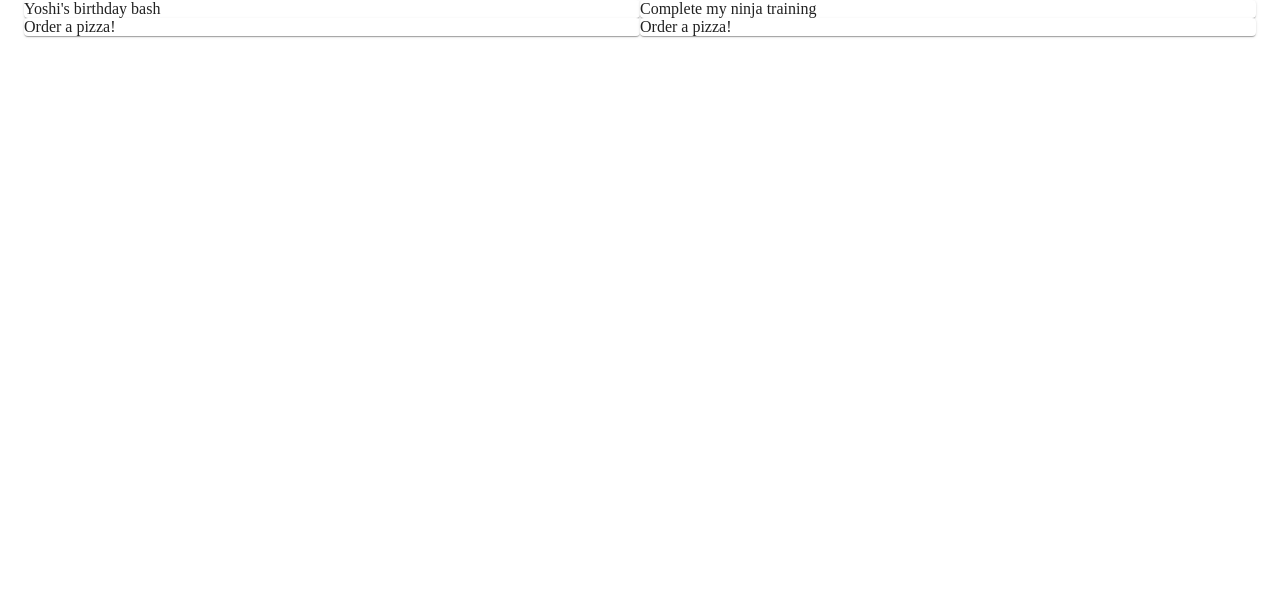
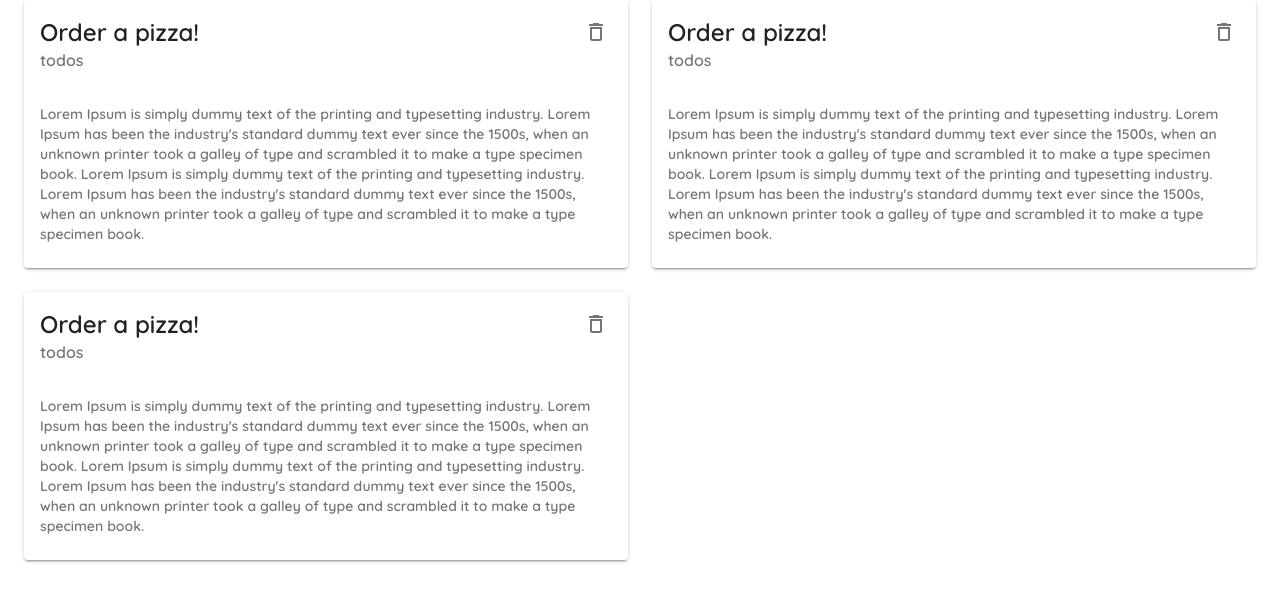
Before and after one commit to ninjasujan/MaterialUI-Boilerplate, a React (Create React App) app: page / in a window 1280 px wide. Shown: the top 602 px of the page. Built offline with nearby package versions, Linux system fonts and the light colour scheme; data requests are answered from the project's data file.

Commit message:
cards component

```diff
--- a/data/db.json
+++ b/data/db.json
@@ -1,22 +1,16 @@
 {
   "notes": [
     {
-            "title": "Yoshi's birthday bash",
-            "details": "Lorem Ipsum is simply dummy text of the printing and typesetting industry. Lorem Ipsum has been the industry's standard dummy text ever since the 1500s, when an unknown printer took a galley of type and scrambled it to make a type specimen book.",
-            "category": "reminders",
-            "id": 1
+      "id": 2,
+      "title": "Order a pizza!",
+      "details": "Lorem Ipsum is simply dummy text of the printing and typesetting industry. Lorem Ipsum has been the industry's standard dummy text ever since the 1500s, when an unknown printer took a galley of type and scrambled it to make a type specimen book.\nLorem Ipsum is simply dummy text of the printing and typesetting industry. Lorem Ipsum has been the industry's standard dummy text ever since the 1500s, when an unknown printer took a galley of type and scrambled it to make a type specimen book.",
+      "category": "todos"
     },
     {
-            "title": "Complete my ninja training",
-            "details": "Lorem Ipsum is simply dummy text of the printing and typesetting industry. Lorem Ipsum has been the industry's standard dummy text ever since the 1500s, when an unknown printer took.",
-            "category": "work",
-            "id": 2
-        },
-        {
+      "id": 3,
       "title": "Order a pizza!",
       "details": "Lorem Ipsum is simply dummy text of the printing and typesetting industry. Lorem Ipsum has been the industry's standard dummy text ever since the 1500s, when an unknown printer took a galley of type and scrambled it to make a type specimen book.\nLorem Ipsum is simply dummy text of the printing and typesetting industry. Lorem Ipsum has been the industry's standard dummy text ever since the 1500s, when an unknown printer took a galley of type and scrambled it to make a type specimen book.",
-            "category": "todos",
-            "id": 3
+      "category": "todos"
     },
     {
       "id": 4,
--- a/src/pages/Notes.js
+++ b/src/pages/Notes.js
@@ -1,5 +1,6 @@
 import React, { useEffect, useState } from "react";
 import { Container, Grid, Paper } from "@material-ui/core";
+import Note from "../pages/components/NoteCard";
 
 export default function Notes() {
     const [notes, setNotes] = useState([]);
@@ -10,27 +11,23 @@ export default function Notes() {
             .then((data) => setNotes([...data]));
     }, []);
 
+    const noteDeleteHandler = async (id) => {
+        await fetch("http://localhost:8000/notes/" + id, {
+            method: "delete",
+        });
+        const newNotes = notes.filter((note) => note._id !== id);
+        setNotes([...newNotes]);
+    };
+
     return (
         <Container>
-            {/* <Grid container>
-                <Grid item xs={12} sm={6} md={3}>
-                    <Paper>1</Paper>
-                </Grid>
-                <Grid item xs={12} sm={6} md={3}>
-                    <Paper>2</Paper>
-                </Grid>
-                <Grid item xs={12} sm={6} md={3}>
-                    <Paper>3</Paper>
-                </Grid>
-                <Grid item xs={12} sm={6} md={3}>
-                    <Paper>4</Paper>
-                </Grid>
-
-            </Grid> */}
-            <Grid container>
+            <Grid container spacing={3}>
                 {notes.map((note) => (
                     <Grid item key={note.id} xs={12} sm={6} md={6}>
-                        <Paper>{note.title}</Paper>
+                        <Note
+                            note={note}
+                            noteDeleteHandler={noteDeleteHandler}
+                        />
                     </Grid>
                 ))}
             </Grid>
--- /dev/null
+++ b/src/pages/components/NoteCard.js
@@ -0,0 +1,38 @@
+import React from "react";
+import {
+    Card,
+    CardHeader,
+    CardContent,
+    IconButton,
+    Typography,
+} from "@material-ui/core";
+import { DeleteOutlined } from "@material-ui/icons";
+
+const NoteCard = (props) => {
+    return (
+        <div>
+            <Card elevation={2}>
+                <CardHeader
+                    action={
+                        <IconButton
+                            onClick={() =>
+                                props.noteDeleteHandler(props.note.id)
+                            }
+                        >
+                            <DeleteOutlined />
+                        </IconButton>
+                    }
+                    title={props.note.title}
+                    subheader={props.note.category}
+                />
+                <CardContent>
+                    <Typography variant="body2" color="textSecondary">
+                        {props.note.details}
+                    </Typography>
+                </CardContent>
+            </Card>
+        </div>
+    );
+};
+
+export default NoteCard;
```
Lines whose indentation alone changed are shown as unchanged.
